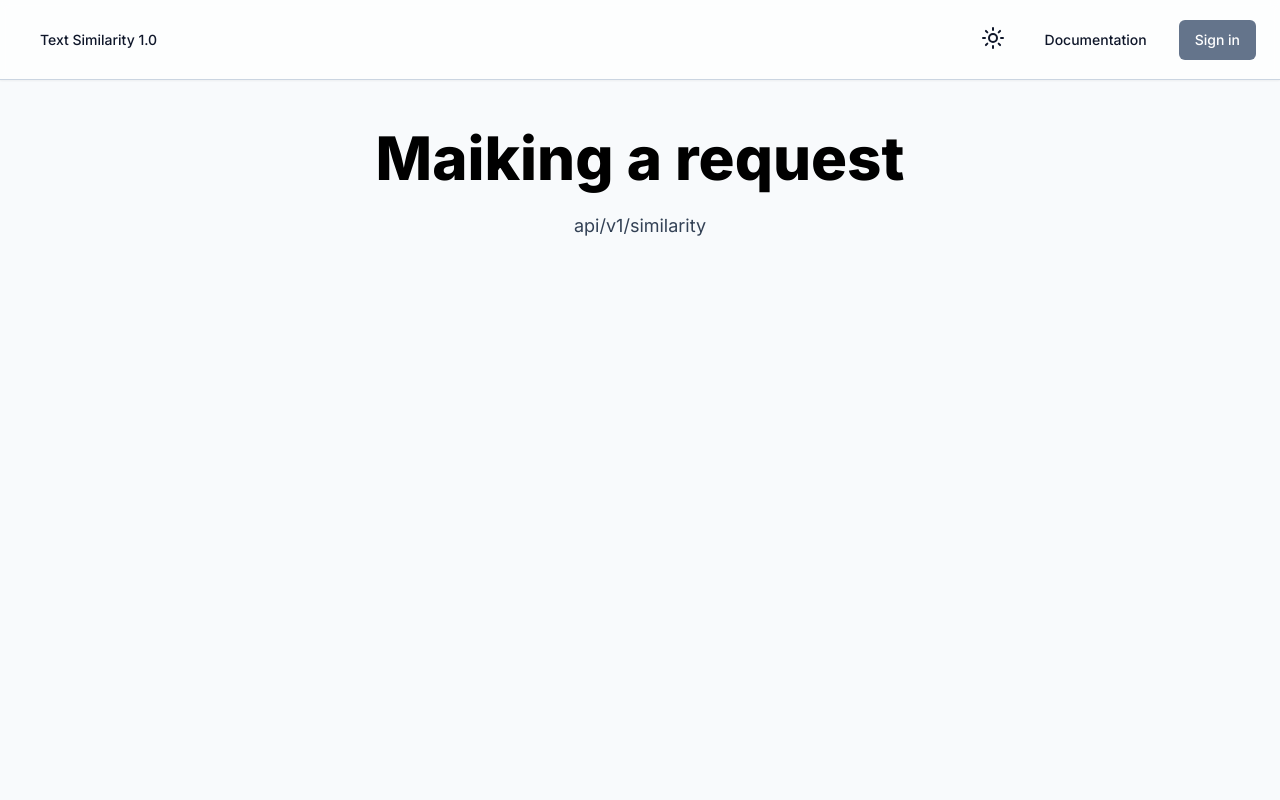
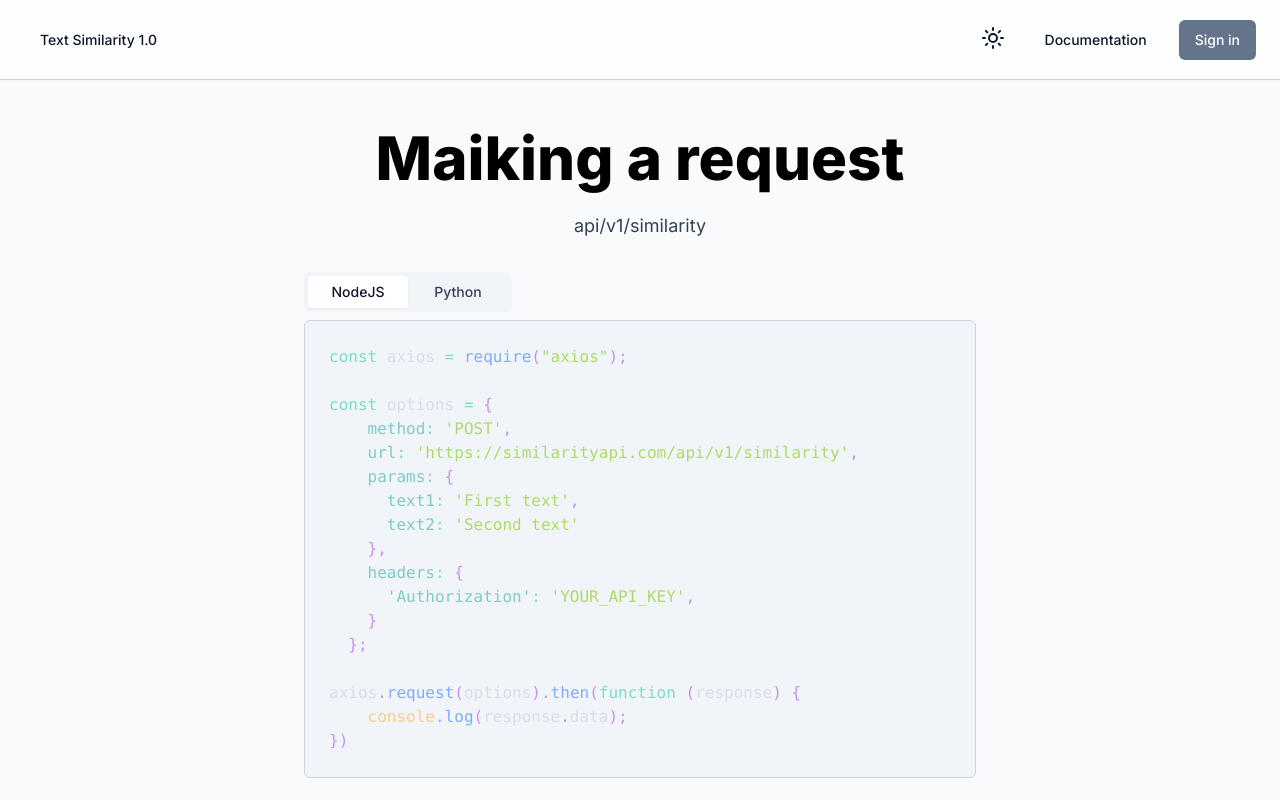
Before and after one commit to KurumiRin/similarity, a Next.js app: page /documentation in a window 1280 px wide. Built offline with nearby package versions, Linux system fonts and the light colour scheme; no server answers.

Commit message:
feat: code animated review

```diff
--- a/src/app/(docs)/documentation/page.tsx
+++ b/src/app/(docs)/documentation/page.tsx
@@ -1,8 +1,10 @@
-import { FC } from "react"
-import type { Metadata } from "next"
 import LargeHeading from "@/ui/LargeHeading"
 import Paragraph from "@/ui/Paragraph"
+import { FC } from "react"
+import "simplebar-react/dist/simplebar.min.css"
+
 import DocumentationTabs from "@/components/DocumentationTabs"
+import type { Metadata } from "next"
 
 export const metadata: Metadata = {
   title: "Similarity API | Documentation",
--- a/src/components/DocumentationTabs.tsx
+++ b/src/components/DocumentationTabs.tsx
@@ -1,7 +1,30 @@
+"use client"
+
+import { nodejs, python } from "@/helpers/documentation-code"
 import { FC } from "react"
+import SimpleBar from "simplebar-react"
+import Code from "@/ui/Code"
+import { Tabs, TabsContent, TabsList, TabsTrigger } from "@/ui/Tabs"
 
-const DocumentationTabs: FC = ({}) => {
-  return <div></div>
+const DocumentationTabs: FC = () => {
+  return (
+    <Tabs defaultValue="nodejs" className="max-w-2xl w-full">
+      <TabsList>
+        <TabsTrigger value="nodejs">NodeJS</TabsTrigger>
+        <TabsTrigger value="python">Python</TabsTrigger>
+      </TabsList>
+      <TabsContent value="nodejs">
+        <SimpleBar forceVisible="y">
+          <Code animated code={nodejs} language="javascript" show />
+        </SimpleBar>
+      </TabsContent>
+      <TabsContent value="python">
+        <SimpleBar forceVisible="y">
+          <Code animated code={python} language="python" show />
+        </SimpleBar>
+      </TabsContent>
+    </Tabs>
+  )
 }
 
 export default DocumentationTabs
--- /dev/null
+++ b/src/components/ui/Code.tsx
@@ -0,0 +1,79 @@
+"use client"
+
+import { useTheme } from "next-themes"
+import Highlight, { defaultProps, type Language } from "prism-react-renderer"
+import darkTheme from "prism-react-renderer/themes/nightOwl"
+import lightTheme from "prism-react-renderer/themes/nightOwlLight"
+import { FC, useEffect, useState } from "react"
+
+interface CodeProps {
+  code: string
+  show: boolean
+  language: Language
+  animationDelay?: number
+  animated?: boolean
+}
+
+const Code: FC<CodeProps> = ({
+  code,
+  show,
+  animated,
+  animationDelay,
+  language,
+}) => {
+  const { theme: applicationTheme } = useTheme()
+  const [text, setText] = useState<string>(animated ? "" : code)
+
+  useEffect(() => {
+    if (show && animated) {
+      let i = 0
+      setTimeout(() => {
+        const intervalId = setInterval(() => {
+          setText(code.slice(0, i))
+          i++
+          if (i > code.length) {
+            clearInterval(intervalId)
+          }
+        }, 15)
+
+        return () => clearInterval(intervalId)
+      }, animationDelay || 150)
+    }
+  }, [code, show, animated, animationDelay])
+
+  // number of lines
+  const lines = text.split(/\r\n|\r|\n/).length
+
+  const theme = applicationTheme === "light" ? lightTheme : darkTheme
+
+  return (
+    <Highlight {...defaultProps} code={text} language={language} theme={theme}>
+      {({ className, tokens, getLineProps, getTokenProps }) => (
+        <pre
+          className={
+            className +
+            "transition-all w-fit bg-transparent duration-100 py-0 no-scrollbar"
+          }
+          style={{
+            maxHeight: show ? lines * 24 : 0,
+            opacity: show ? 1 : 0,
+          }}
+        >
+          {tokens.map((line, i) => {
+            const { key, ...rest } = getLineProps({ line, key: i })
+            return (
+              <div key={`line-${i}`} style={{ position: "relative" }} {...rest}>
+                {line.map((token, index) => {
+                  const { key, ...props } = getTokenProps({ token, i })
+                  return <span key={index} {...props} />
+                })}
+              </div>
+            )
+          })}
+        </pre>
+      )}
+    </Highlight>
+  )
+}
+
+export default Code
--- /dev/null
+++ b/src/helpers/documentation-code.ts
@@ -0,0 +1,43 @@
+export const nodejs = `const axios = require("axios");
+
+const options = {
+    method: 'POST',
+    url: 'https://similarityapi.com/api/v1/similarity',
+    params: {
+      text1: 'First text',
+      text2: 'Second text'
+    },
+    headers: {
+      'Authorization': 'YOUR_API_KEY',
+    }
+  };
+
+axios.request(options).then(function (response) {
+    console.log(response.data);
+}).catch(function (error) {
+    console.error(error);
+});`
+
+export const python = `import requests
+
+url = 'https://similarityapi.com/api/v1/similarity'
+api_key = 'YOUR_API_KEY'
+text1 = 'First text'
+text2 = 'Second text'
+
+headers = {
+    'Authorization': api_key
+}
+
+payload = {
+    'text1': text1,
+    'text2': text2
+}
+
+response = requests.post(url, headers=headers, json=payload)
+
+if response.status_code == 200:
+    data = response.json()
+    print(data)
+else:
+    print(f'Request failed with status code {response.status_code}')`
```
